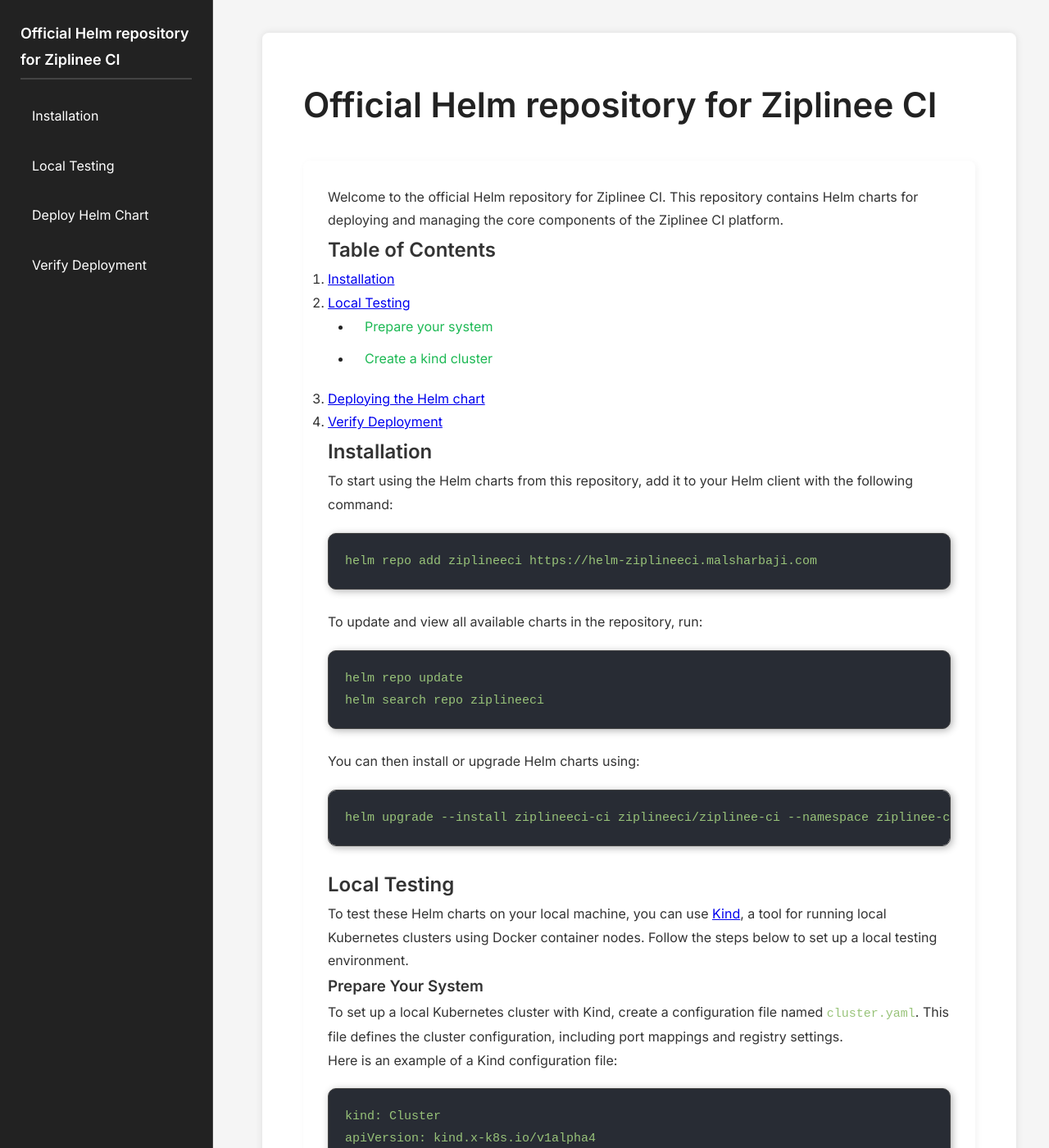
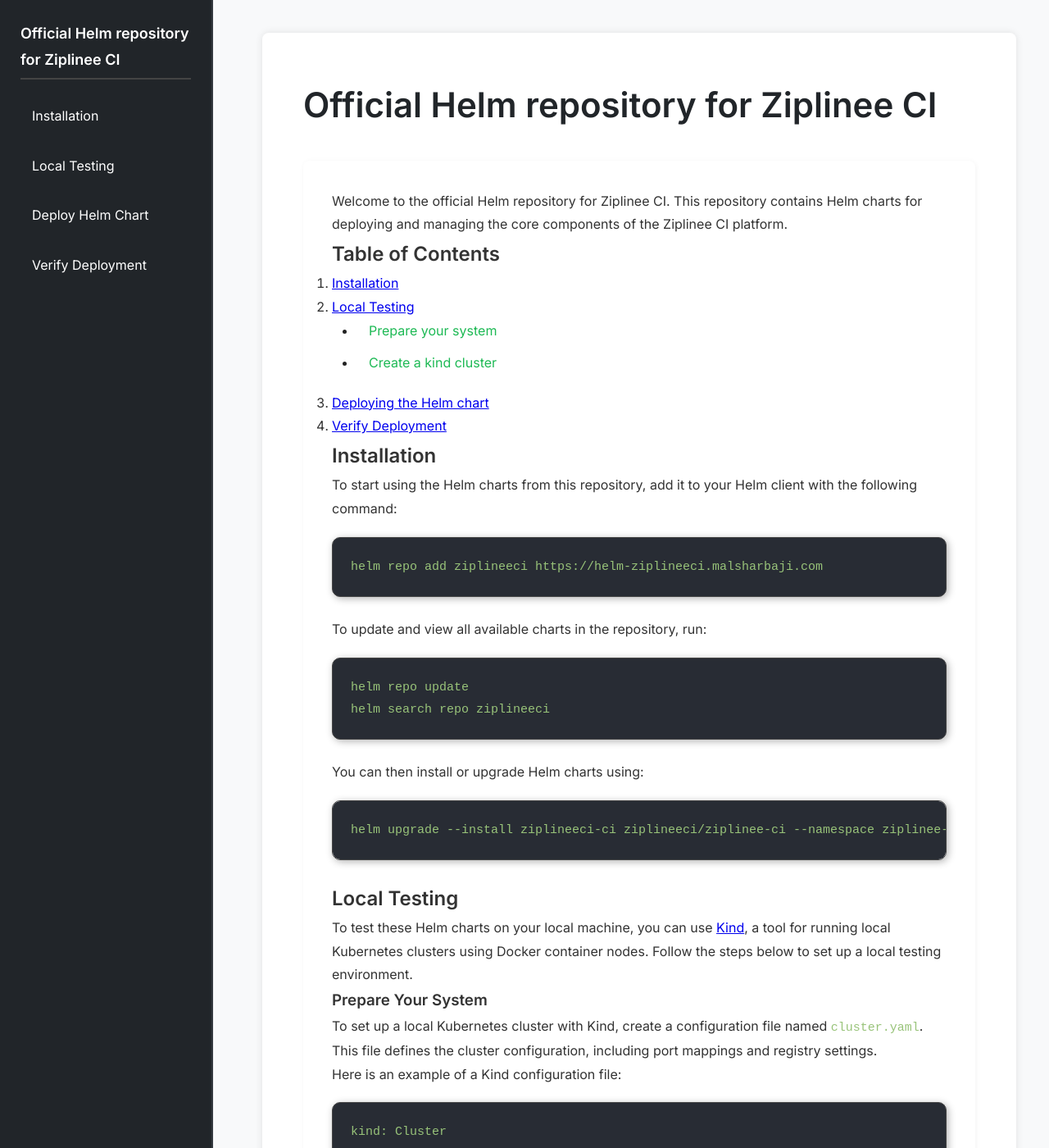
Before and after one commit to ziplineeci/ziplinee-helm-charts, a Jekyll site: the page built from README.md, in a window 1280 px wide and 1400 px high. Shown: the whole window at 82% size. Built offline with Jekyll 4.4.1, drawn with Linux system fonts in a browser that asks for light colours; our own code applies the rules of GitHub Pages for plain Markdown files; the repository's description, which GitHub fills in, is left out.

Commit message:
Fix style spaces

```diff
--- a/assets/css/style.css
+++ b/assets/css/style.css
@@ -9,15 +9,15 @@ body {
     font-family: 'Inter', sans-serif;
     line-height: 1.8;
     color: #333;
-    background-color: #f5f5f5; /* Softer background */
+    background-color: #f8f9fa; /* Slightly softer than plain white */
     padding: 0;
-    overflow-x: hidden; /* Prevent horizontal scrolling */
+    overflow-x: hidden;
 }
 
 /* 📌 Layout */
 .container {
     display: flex;
-    max-width: 1500px;
+    max-width: 1400px;
     margin: auto;
     padding: 40px;
 }
@@ -29,11 +29,11 @@ body {
     left: 0;
     top: 0;
     height: 100vh;
-    background: #222;
+    background: #212529; /* Darker for better contrast */
     padding: 25px;
     color: white;
     overflow-y: auto;
-    border-right: 1px solid #444;
+    border-right: 2px solid #343a40;
     transition: transform 0.3s ease-in-out;
 }
 
@@ -66,7 +66,7 @@ body {
 }
 
 .sidebar nav ul li a:hover {
-    background: #444;
+    background: #343a40;
     color: #1DB954;
 }
 
@@ -119,7 +119,7 @@ body {
 header h1 {
     font-size: 42px;
     font-weight: bold;
-    color: #222;
+    color: #212529;
     margin-bottom: 30px;
 }
 
@@ -131,11 +131,11 @@ header p {
 /* 📌 Table of Contents (ToC) */
 .toc {
     padding: 20px;
-    background: #f9f9f9;
+    background: #fdfdfd;
     border-left: 4px solid #1DB954;
     margin-bottom: 40px;
     border-radius: 8px;
-    box-shadow: 2px 2px 10px rgba(0, 0, 0, 0.1);
+    box-shadow: 1px 1px 8px rgba(0, 0, 0, 0.05);
 }
 
 .toc h2 {
@@ -178,7 +178,7 @@ header p {
 /* 📌 Code Blocks */
 pre {
     background: #282c34;
-    padding: 20px;
+    padding: 22px;
     border-radius: 10px;
     overflow-x: auto;
     color: #abb2bf;
@@ -200,11 +200,11 @@ code {
 /* 📌 Section Styling */
 section {
     margin-bottom: 60px;
-    padding: 30px;
+    padding: 35px;
     border-bottom: 1px solid #ddd;
     background: white;
     border-radius: 8px;
-    box-shadow: 2px 2px 8px rgba(0, 0, 0, 0.05);
+    box-shadow: 1px 1px 6px rgba(0, 0, 0, 0.05);
 }
 
 /* 📌 Lists */
```
